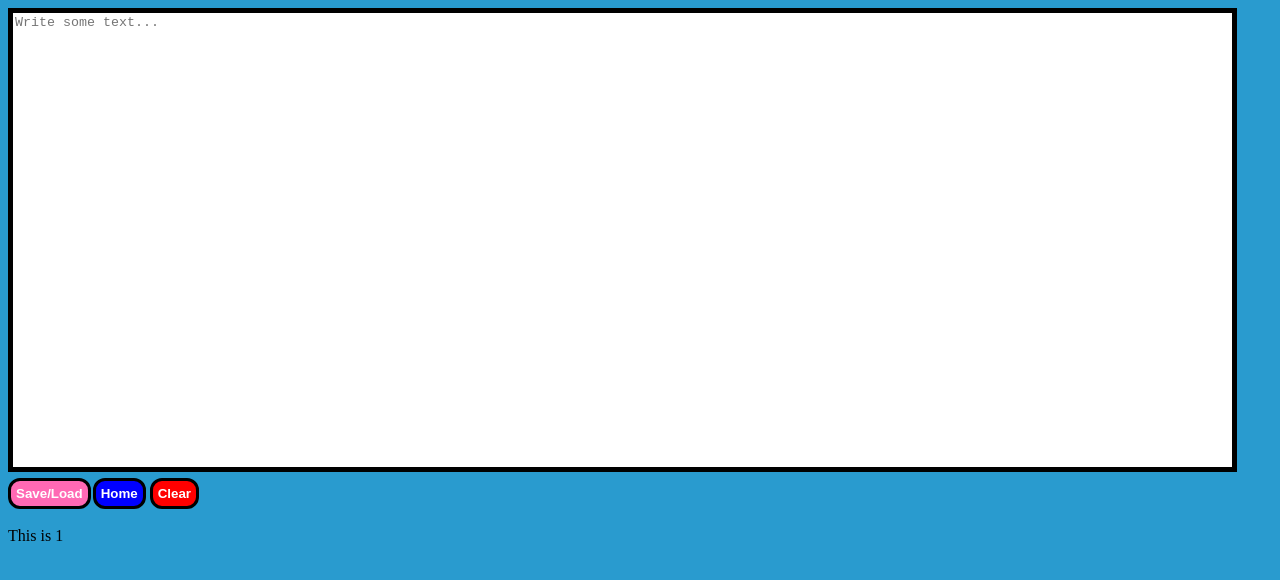
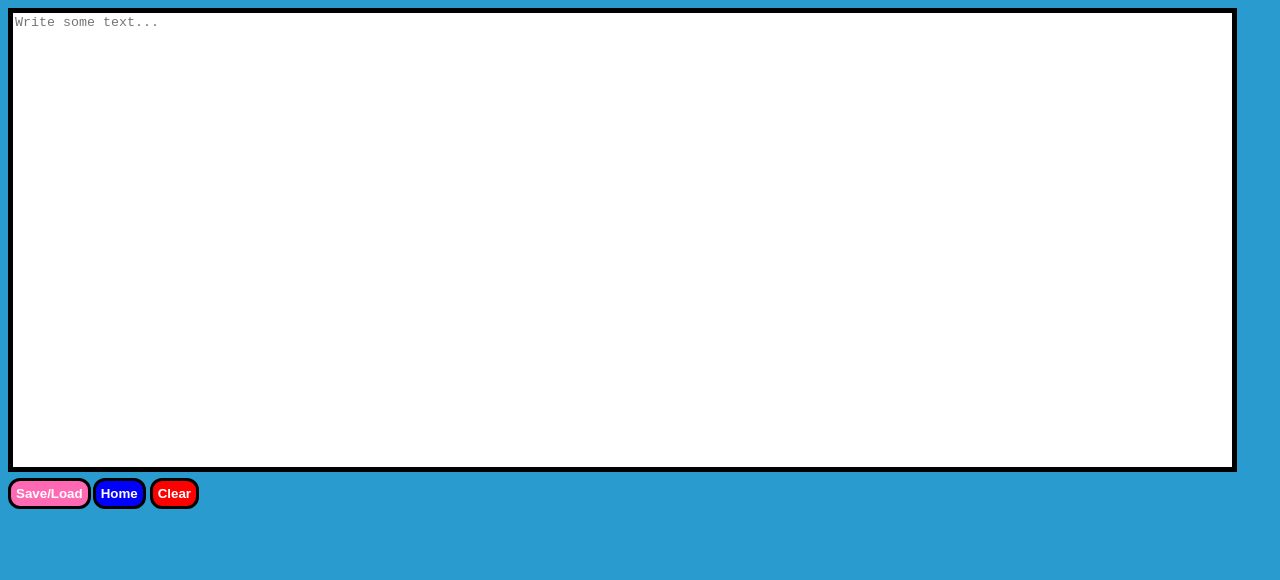
Before and after one commit to michael-a7/Note-Project, a React (Create React App) app: page /notes/1 in a window 1280 px wide. Shown: the top 580 px of the page. Built offline with nearby package versions, Linux system fonts and the light colour scheme.

Commit message:
changes to params

```diff
--- a/src/App/App.js
+++ b/src/App/App.js
@@ -14,22 +14,10 @@ function App() {
       <Route exact path="/notes">
         <NotePad />
       </Route>
-      <Route exact path="/notes/id">
-        <NotePad />
-      </Route>
       <Switch>
-        <Route path="/notes/:id" children={<Identity />} />
+        <Route path="/notes/:id" children={<NotePad />} />
       </Switch>
     </div>
   );
 }
-function Identity() {
-  let { id } = useParams();
-  return (
-    <div>
-      <NotePad />
-      <p>This is {id}</p>
-    </div>
-  );
-}
 export default App;
--- a/src/App/Conditional.js
+++ b/src/App/Conditional.js
@@ -5,7 +5,7 @@ function Conditional() {
   const saveData = JSON.parse(localStorage.getItem("Save List"));
   const { id } = useParams();
   function Search(a) {
-    let file = saveData.find(({ name }) => id === a);
+    let file = saveData.find(({ id }) => id === a);
     const text = file.text;
     console.log(text);
   }
--- a/src/App/NotePad.js
+++ b/src/App/NotePad.js
@@ -1,14 +1,19 @@
 //Something is off about same save/load. Check tomorrow
 //Consider finding a way to delete the original file with a particular name from the list of saved
 import React, { useEffect, useState } from "react";
-import { Link } from "react-router-dom";
+import { Link, useParams } from "react-router-dom";
 import Modal from "react-modal";
 import Boxes from "./Boxes";
 export function NotePad() {
+  const { id } = useParams();
+  console.log(id);
   const [text, setText] = useState("");
   const [fileName, setFileName] = useState("");
   const [open, setOpen] = useState(false);
   const [saveArray, setSaveArray] = useState([]);
+  if (id) {
+    console.log(id);
+  }
   useEffect(() => {
     const saved = localStorage.getItem("Save List");
     if (saved) {
```
Also changed, not shown: 1 other file (tests, documents, lock files or other folders).
